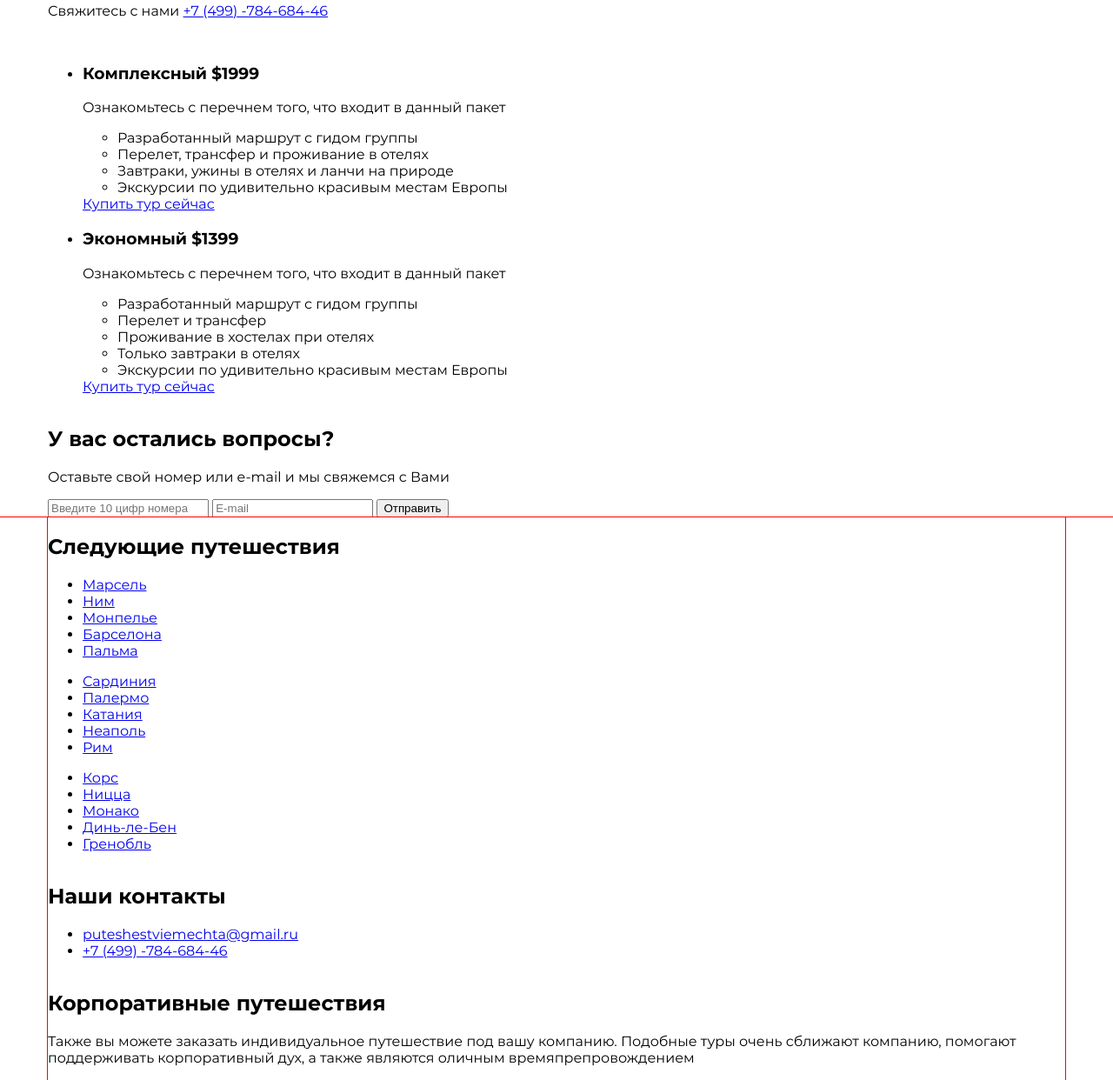
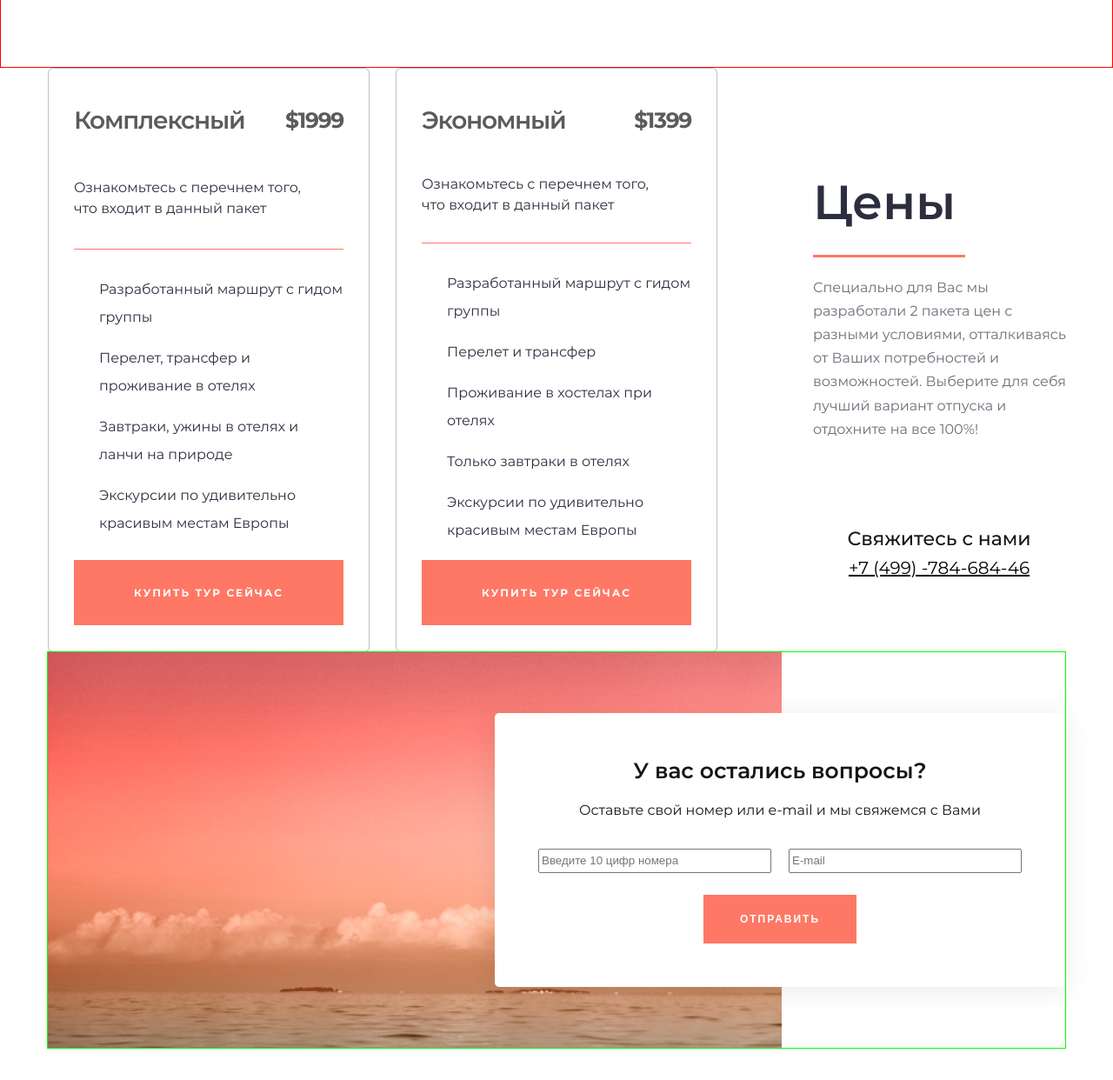
Before and after one commit to Dark7lord2012/Gaisin_way, a website: page source/index.html in a window 1280 px wide. Shown: the part 3429-4671 px from the top of the page at 87% size. Drawn offline with nearby package versions, Linux system fonts and the light colour scheme; files that its build step writes are made by us from their sources.

Commit message:
Разметил пока сетку

```diff
--- a/source/index.html
+++ b/source/index.html
@@ -5,6 +5,10 @@
   <meta name="viewport" content="width=device-width,initial-scale=1.0">
   <title>Way - путешествие по Европе</title>
   <link rel="stylesheet" href="css/style.min.css">
+  <link rel="preload" href="fonts/Montserrat-Regular.woff2" as="font">
+  <link rel="preload" href="fonts/Montserrat-SemiBold.woff2" as="font">
+  <link rel="preload" href="fonts/Montserrat-Medium.woff2" as="font">
+  <link rel="preload" href="fonts/Montserrat-Bold.woff2" as="font">
 </head>
 <body class="body">
   <header class="body__header header">
@@ -213,7 +217,7 @@
           Специально для Вас  мы разработали 2 пакета цен с разными условиями, отталкиваясь от Ваших потребностей и возможностей. Выберите для себя лучший вариант отпуска и отдохните на все 100%!
         </p>
         <p class="prices__phone">
-          Свяжитесь с нами
+          <span>Свяжитесь с нами</span>
           <!-- Или это просто текст? -->
           <a href="tel:+749978468446">+7 (499) -784-684-46</a>
         </p>
@@ -258,12 +262,12 @@
 
     <section class="callback-form">
       <div class="callback-form__wrapper wrapper">
-        <form action="#">
+        <form class="callback-form__form" action="#">
           <h2 class="callback-form__title">У вас остались вопросы?</h2>
           <p class="callback-form__text">Оставьте свой номер или e-mail и мы свяжемся с Вами</p>
-          <input type="tel" name="phone" placeholder="Введите 10 цифр номера">
-          <input type="email" name="email" placeholder="E-mail">
-          <button type="submit">Отправить</button>
+          <input class="callback-form__input" type="tel" name="phone" placeholder="Введите 10 цифр номера">
+          <input class="callback-form__input" type="email" name="email" placeholder="E-mail">
+          <button class="callback-form__button-submit" type="submit">Отправить</button>
         </form>
       </div>
     </section>
--- /dev/null
+++ b/source/sass/blocks/callback-form.scss
@@ -0,0 +1,75 @@
+.callback-form {
+  margin-bottom: 170px;
+}
+
+.callback-form__wrapper {
+  outline: 1px solid #0f0;
+  min-height: 455px;
+
+  background-image: url("../img/sunset-sky-sea.jpg");
+  background-repeat: no-repeat;
+  background-position: left top;
+  background-size: contain;
+}
+
+.callback-form__form {
+  background-color: $white;
+  margin-left: auto;
+  box-sizing: border-box;
+  display: flex;
+  justify-content: center;
+  flex-wrap: wrap;
+  align-self: center;
+  padding: 50px;
+  width: 656px;
+  min-height: 315px;
+  box-shadow: 0px 4px 30px rgba($shadow, 0.1);
+  border-radius: 5px;
+}
+
+.callback-form__title {
+  margin-top: 0;
+  margin-bottom: 10px;
+  width: 100%;
+  text-align: center;
+  font-size: 25px;
+  line-height: 32px;
+  font-weight: 600;
+  color: $dark;
+}
+
+.callback-form__text {
+  margin-top: 0;
+  margin-bottom: 24px;
+  width: 100%;
+  text-align: center;
+  font-size: 16px;
+  line-height: 24px;
+  font-weight: normal;
+  color: $dark;
+
+}
+
+.callback-form__input {
+  width: calc(50% - 10px);
+  box-sizing: border-box;
+
+  & + .callback-form__input {
+    margin-left: 20px;
+  }
+}
+
+.callback-form__button-submit {
+  margin-top: 25px;
+  padding: 17px 42px 16px;
+  box-sizing: border-box;
+  text-align: center;
+  color: $white;
+  background-color: $accent;
+  border: none;
+  font-size: 12px;
+  line-height: 15px;
+  font-weight: 700;
+  letter-spacing: 2px;
+  text-transform: uppercase;
+}
--- a/source/sass/blocks/footer.scss
+++ b/source/sass/blocks/footer.scss
@@ -5,7 +5,94 @@
 .footer__wrapper {
   max-width: 1170px;
   display: grid;
+  grid-template-columns: 1fr 1fr 1fr;
   margin-right: auto;
   margin-left: auto;
+  margin-bottom: 75px;
   outline: 1px solid red;
 }
+
+.footer__title {
+  margin-top: 0;
+  margin-bottom: 20px;
+  font-size: 18px;
+  line-height: 32px;
+  color: $dark;
+  font-weight: 600;
+  grid-column: 1 / -1;
+}
+
+.footer__next-travels {
+  display: grid;
+  grid-template-columns: 1fr 1fr 1fr;
+  column-gap: 50px;
+}
+
+.footer__links-list {
+  margin: 0;
+  padding: 0;
+  list-style: none;
+}
+
+.footer__list-link {
+  a {
+    font-size: 14px;
+    line-height: 17px;
+    font-weight: normal;
+    color: rgba($dark, 0.5);
+    text-decoration: none;
+
+    &:hover,
+    &:focus {
+      color: $dark;
+    }
+  }
+}
+
+.footer__contacts {
+  margin-left: 40px;
+  margin-right: 50px;
+  padding-left: 90px;
+  padding-right: 33px;
+
+  border-right: 1px solid $grey;
+  border-left: 1px solid $grey;
+}
+
+.footer__contacts-list {
+  margin: 0;
+  padding-left: 40px;
+  list-style: none;
+
+  li + li {
+    margin-top: 20px;
+  }
+}
+
+.footer__contact-link {
+  color: $accent;
+
+  &--email {
+    font-size: 14px;
+    line-height: 17px;
+    font-weight: normal;
+  }
+
+  &--phone {
+    font-size: 16px;
+    line-height: 32px;
+  }
+}
+
+.footer__corporate-travels {
+  //
+}
+
+.footer__text {
+  margin: 0;
+  width: 320px;
+  font-size: 14px;
+  line-height: 24px;
+  font-weight: normal;
+  color: rgba($dark, 0.5);
+}
--- a/source/sass/blocks/places-slider.scss
+++ b/source/sass/blocks/places-slider.scss
@@ -1,5 +1,6 @@
 .places-slider {
   padding-top: 95px;
+  padding-bottom: 230px;
   outline: 1px solid red;
   outline-offset: -1px;
 }
--- /dev/null
+++ b/source/sass/blocks/price.scss
@@ -0,0 +1,101 @@
+.price {
+  display: grid;
+  box-sizing: border-box;
+  min-height: 672px;
+  padding: 40px 29px 30px;
+
+  background-color: $white;
+  border: 1px solid rgba($dark-two, 0.3);
+  border-radius: 6px;
+
+  &:hover {
+    margin: -2px; // Устраняет сдвиг контента при ховере
+
+    border: 3px solid $accent;
+
+    .price__title {
+      line-height: 34px;
+      color: $accent;
+      letter-spacing: 0;
+    }
+  }
+}
+
+.price__title {
+  display: flex;
+  justify-content: space-between;
+  align-content: center;
+  margin-top: 0;
+  margin-bottom: 34px;
+
+  font-weight: 600;
+  font-size: 28px;
+  // line-height: 34px;
+  line-height: 38px;
+  color: rgba($dark, 0.7);
+  letter-spacing: -1.27px;
+}
+
+.price__title-price {
+  font-weight: 700;
+  font-size: 25px;
+}
+
+.price__text {
+  align-self: start;
+  width: 289px;
+  margin-top: 0;
+  margin-bottom: 21px;
+
+  font-weight: normal;
+  font-size: 16px;
+  line-height: 24px;
+  color: $dark-two;
+}
+
+.price__service-list {
+  display: grid;
+  align-self: flex-start;
+  margin: 0;
+  padding-top: 30px;
+  padding-left: 29px;
+
+  list-style: none;
+
+  border-top: 1px solid $accent;
+
+  gap: 15px;
+
+  li {
+    margin: 0;
+
+    font-weight: 400;
+    font-size: 16px;
+    line-height: 32px;
+    color: $dark-two;
+  }
+
+  li + li {
+    // margin-top: 13px;
+  }
+}
+
+.price__link {
+  display: flex;
+  justify-content: center;
+  align-items: center;
+  margin-top: auto;
+  padding: 30px;
+  height: 75px; //!
+  box-sizing: border-box;
+
+  font-weight: 700;
+  font-size: 12px;
+  line-height: 15px;
+  color: $white;
+  text-transform: uppercase;
+  text-decoration: none;
+  letter-spacing: 2px;
+
+  background-color: $accent;
+}
--- /dev/null
+++ b/source/sass/blocks/prices.scss
@@ -0,0 +1,80 @@
+.prices__wrapper {
+  display: grid;
+  justify-content: space-between;
+
+  grid-template-columns: 770px 290px;
+  grid-template-rows: repeat(3, min-content);
+}
+
+.prices__title {
+  position: relative;
+  align-self: flex-start;
+  margin: 110px 0 0;
+
+  font-weight: 600;
+  font-size: 55px;
+  line-height: 90px;
+  color: $dark-two;
+
+  grid-column: 2 / 3;
+  grid-row: 1 / 2;
+
+  &::after {
+    position: absolute;
+    bottom: -18px;
+    left: 0;
+
+    width: 175px;
+    height: 3px;
+    background-color: $accent;
+    content: "";
+  }
+}
+
+.prices__list {
+  display: grid;
+  justify-content: space-between;
+  order: -1;
+  margin: 0;
+  margin-right: auto;
+  padding: 0;
+
+  list-style: none;
+
+  gap: 30px;
+  grid-row: 1 / 4;
+  grid-template-columns: 370px 370px;
+}
+
+.prices__text {
+  align-self: start;
+  margin-top: -20px;
+  width: 300px;
+  grid-column: 2 / 3;
+  grid-row: 2 / 3;
+
+  font-weight: normal;
+  font-size: 16px;
+  line-height: 170%;
+  color: rgba($dark-two, 0.7);
+}
+
+.prices__phone {
+  display: flex;
+  flex-direction: column;
+  align-items: center;
+  color: $dark;
+  font-weight: 500;
+  font-size: 22px;
+  line-height: 34px;
+
+  span {
+  }
+
+  a {
+    font-size: 20px;
+    line-height: 32px;
+    font-weight: normal;
+    color: $black;
+  }
+}
--- a/source/sass/blocks/review.scss
+++ b/source/sass/blocks/review.scss
@@ -43,7 +43,6 @@
 .review__author {
   display: flex;
   align-items: center;
-  outline: 1px solid #f00;
   margin: 0;
   font-size: 16px;
   line-height: 20px;
--- a/source/sass/blocks/variables.scss
+++ b/source/sass/blocks/variables.scss
@@ -13,3 +13,5 @@ $accent-hover: #f17d4b;
 $dark: #141517;
 $dark-two: #2c2e3f;
 $background-color-promo: #c4c4c4;
+$grey: #d7d9df;
+$shadow: #293606;
--- a/source/sass/style.scss
+++ b/source/sass/style.scss
@@ -10,6 +10,7 @@
 @import "blocks/places-slider.scss";
 @import "blocks/slide.scss";
 @import "blocks/review.scss";
-
-
+@import "blocks/prices.scss";
+@import "blocks/price.scss";
+@import "blocks/callback-form.scss";
 @import "blocks/footer.scss";
```
Also changed, not shown: source/img/sunset-sky-sea.jpg (added), source/img/sunset-sky-sea@2x.jpg (added).
